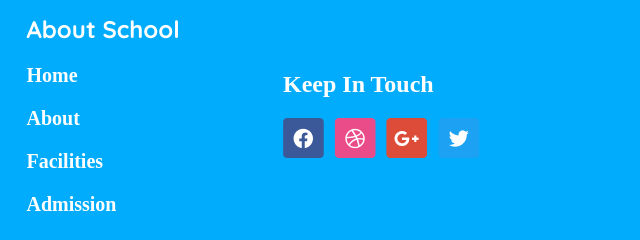
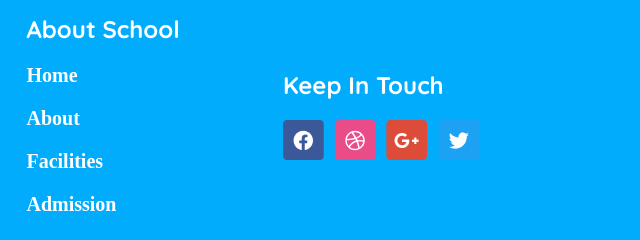
Before and after one commit to darksoul-atik/Assignment-2-Kids-School, a plain HTML site: page index.html in a window 1280 px wide. Shown: the part 2741-2981 px from the top of the page, 640-1280 px from the left. Drawn offline with Linux system fonts and the light colour scheme.

Commit message:
final check 3

```diff
--- a/index.html
+++ b/index.html
@@ -288,7 +288,7 @@
             <div class="footer_social_icon_container">
 
                 <div class="footer_social_icon_title">
-                    <h5>Keep In Touch</h5>
+                    <h5 class="qs-semibold">Keep In Touch</h5>
                 </div>
 
                 <div class="footer_social_icon">
```
